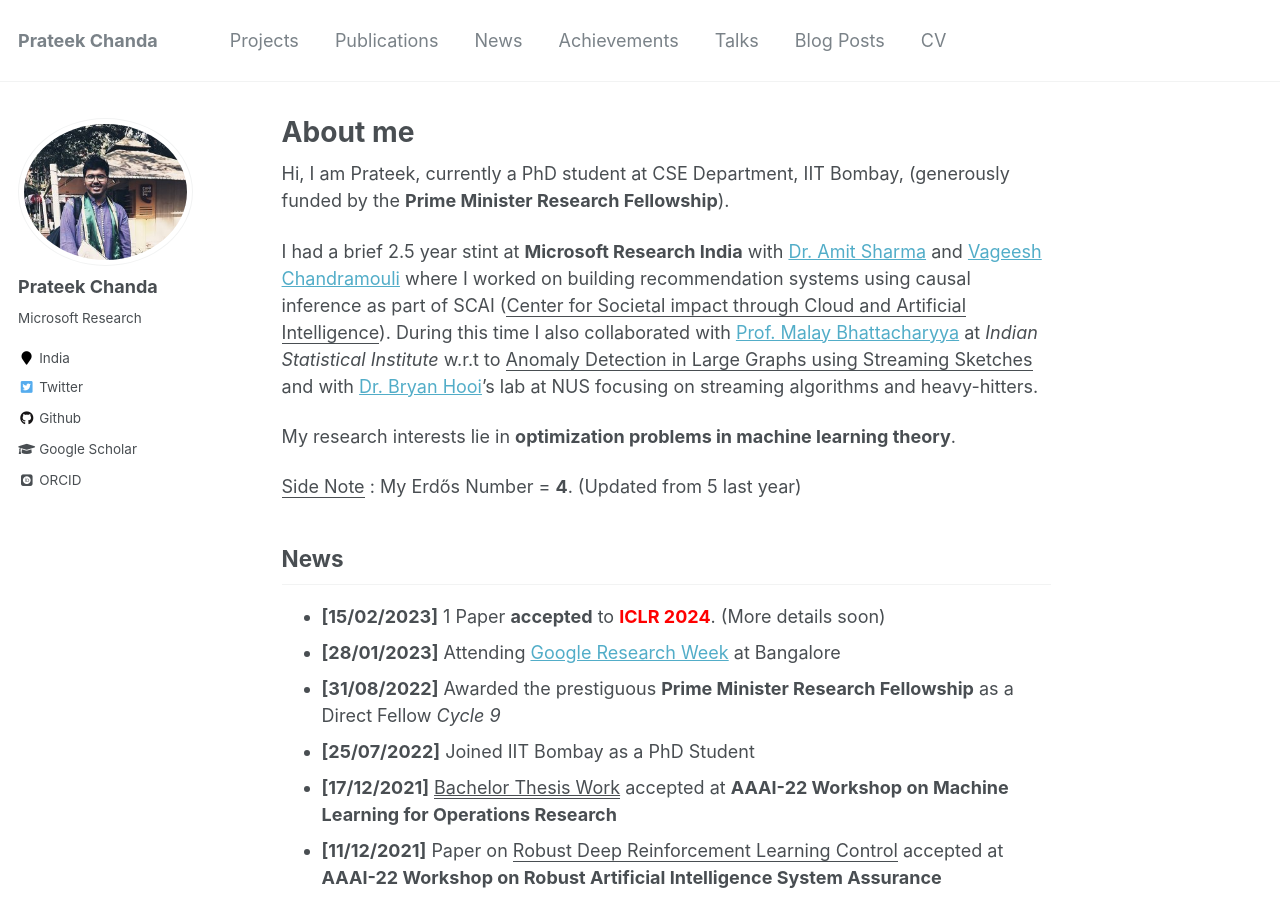
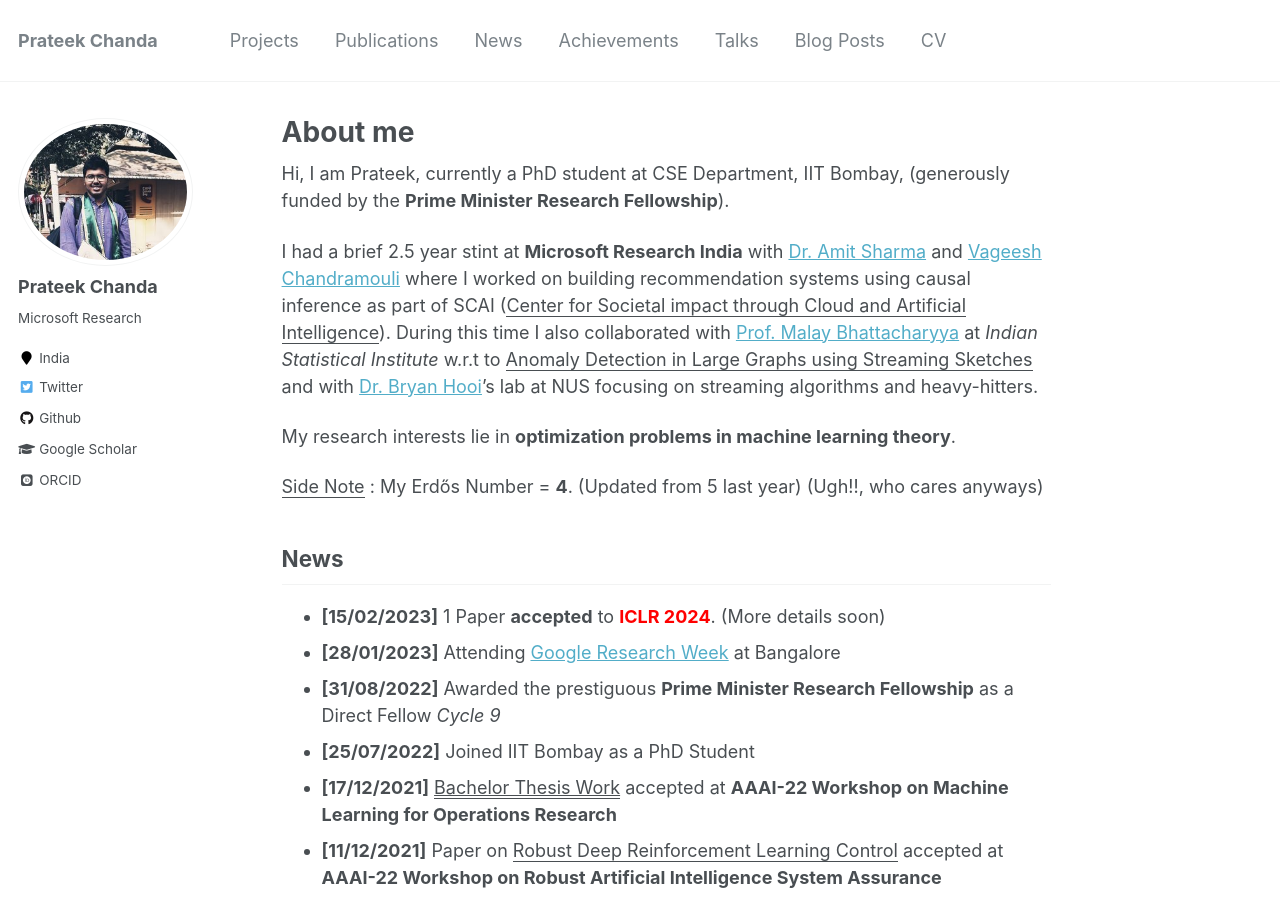
Before and after one commit to prateekiiest/prateekist.github.io, a Jekyll site: the page built from _pages/about.md, in a window 1280 px wide and 900 px high. Built offline with Jekyll 4.4.1, drawn with Linux system fonts in a browser that asks for light colours; some web fonts are replaced.

Commit message:
Update about.md

```diff
--- a/_pages/about.md
+++ b/_pages/about.md
@@ -17,7 +17,7 @@ My research interests lie in **optimization problems in machine learning theory*
 
 
 
-<ins>Side Note</ins> : My Erdős Number = **4**. (Updated from 5 last year)
+<ins>Side Note</ins> : My Erdős Number = **4**. (Updated from 5 last year)  (Ugh!!, who cares anyways)
 
 
 
```
